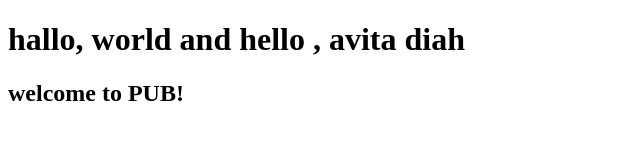
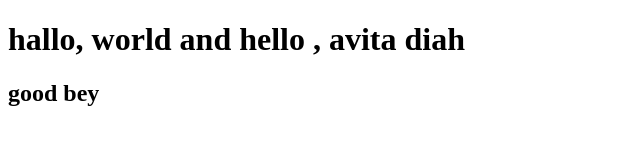
Before and after one commit to avitadiahsaputri/github, a website: page index.html in a window 1280 px wide. Shown: the whole page, without its empty margins (0-640 px from the left). Drawn offline with Linux system fonts and the light colour scheme.

Commit message:
add good bey

```diff
--- a/index.html
+++ b/index.html
@@ -10,6 +10,7 @@
     <h1>
         hallo, world and hello , avita diah
     </h1>
-    <h2>welcome to PUB!</h2>
+    <h2>good bey</h2>
+
 </body>
 </html>
```
